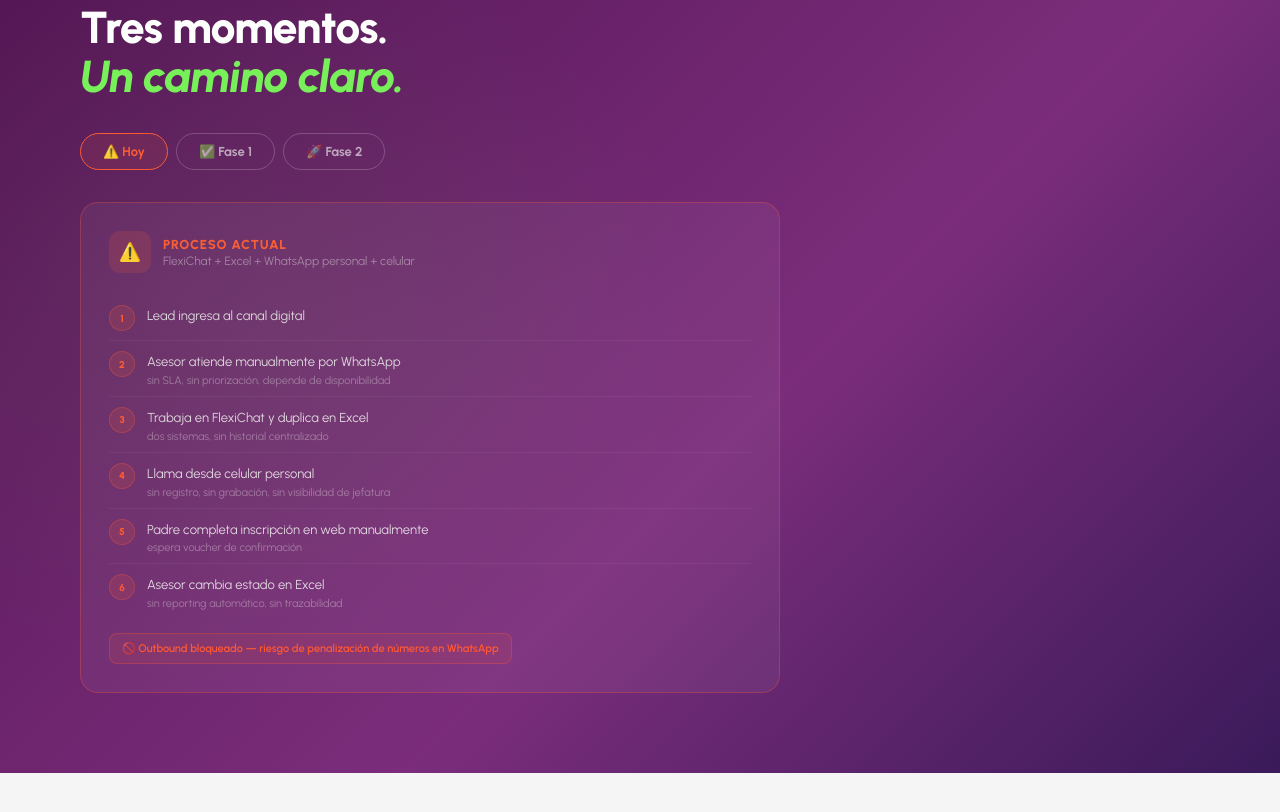
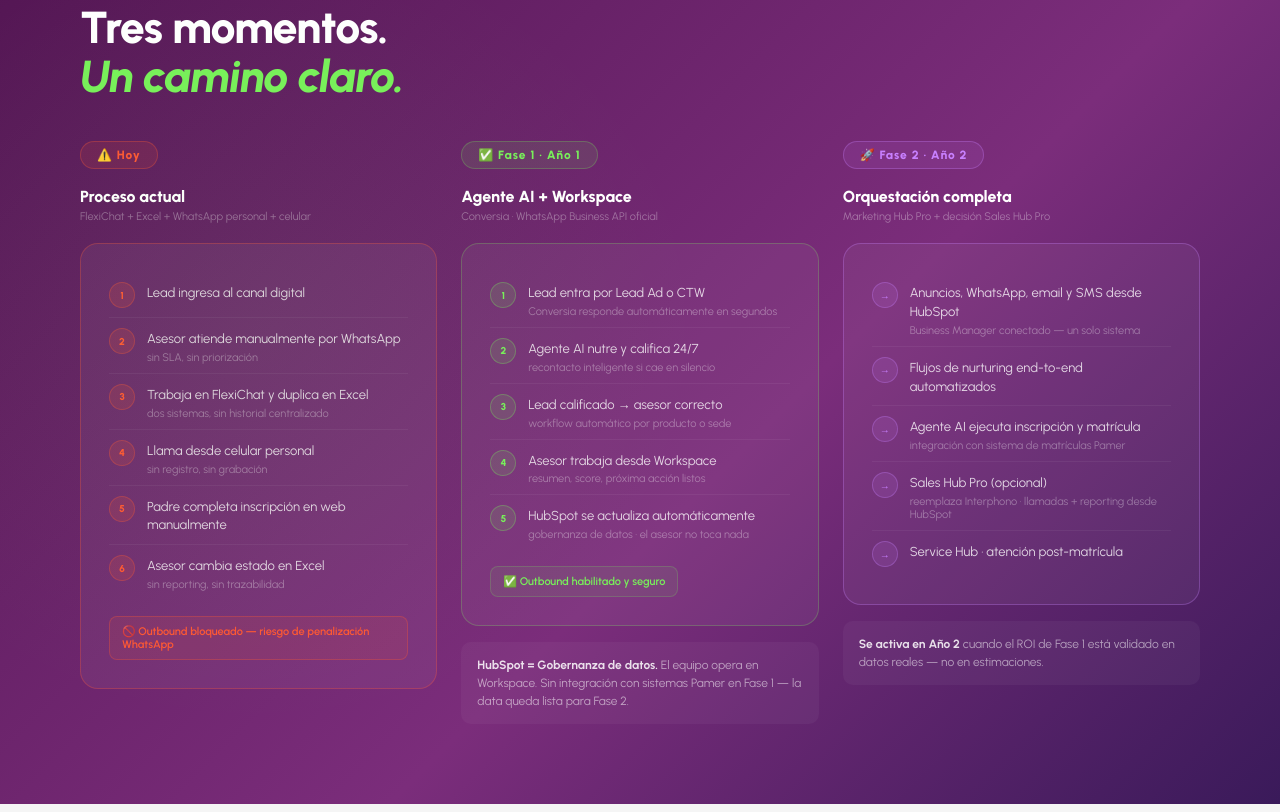
Before and after one commit to eduardoeneque/impulse-docs, a plain HTML site: page pamer-demo-gerencia.html in a window 1280 px wide. Shown: the part 5148-5960 px from the top of the page. Drawn offline with Linux system fonts and the light colour scheme.

Commit message:
Add files via upload

```diff
--- a/pamer-demo-gerencia.html
+++ b/pamer-demo-gerencia.html
@@ -171,16 +171,13 @@
 /* ── PROCESO ── */
 #proceso{background:var(--grad-hero)}
 #proceso::before{content:'';position:absolute;inset:0;background:radial-gradient(ellipse 50% 60% at 20% 50%,rgba(120,240,90,.06) 0%,transparent 70%)}
-.proceso-tabs{display:flex;gap:8px;margin-bottom:32px;margin-top:32px}
-.ptab{padding:10px 22px;border-radius:24px;font-size:13px;font-weight:700;cursor:pointer;border:1.5px solid rgba(255,255,255,.2);color:rgba(255,255,255,.6);transition:.2s;background:transparent}
-.ptab.active-hoy{border-color:var(--coral);color:var(--coral);background:rgba(255,87,51,.1)}
-.ptab.active-f1{border-color:var(--green);color:var(--green);background:rgba(120,240,90,.1)}
-.ptab.active-f2{border-color:#C880FF;color:#C880FF;background:rgba(200,128,255,.1)}
-.proceso-panel{display:none;animation:fadeIn .3s ease}
-.proceso-panel.active{display:grid}
-@keyframes fadeIn{from{opacity:0;transform:translateY(8px)}to{opacity:1;transform:translateY(0)}}
-.proceso-panel.p-hoy{grid-template-columns:1fr;max-width:700px}
-.proceso-panel.p-f1,.proceso-panel.p-f2{grid-template-columns:1fr 1fr;gap:32px}
+.proceso-grid{display:grid;grid-template-columns:repeat(3,1fr);gap:24px;margin-top:40px}
+.pcol-label{display:inline-flex;align-items:center;gap:8px;padding:6px 16px;border-radius:20px;font-size:12px;font-weight:800;letter-spacing:.08em;margin-bottom:18px}
+.pcol-label.red{background:rgba(255,87,51,.12);color:var(--coral);border:1px solid rgba(255,87,51,.3)}
+.pcol-label.green{background:rgba(120,240,90,.1);color:var(--green);border:1px solid rgba(120,240,90,.25)}
+.pcol-label.purple{background:rgba(200,128,255,.1);color:#C880FF;border:1px solid rgba(200,128,255,.3)}
+.pcol-title{font-size:16px;font-weight:800;color:#fff;margin-bottom:4px}
+.pcol-sub{font-size:11px;color:rgba(255,255,255,.35);margin-bottom:20px}
 .flow-card{background:rgba(255,255,255,.05);border-radius:18px;padding:28px}
 .flow-card.red-border{border:1px solid rgba(255,87,51,.3)}
 .flow-card.green-border{border:1px solid rgba(120,240,90,.25)}
@@ -258,7 +255,7 @@
 
 /* ── RESPONSIVE ── */
 @media(max-width:900px){
-  .hero-stats,.tl-items,.cierre-steps,.propuesta-grid,.coi-grid,.impulse-grid,.conversia-grid,.sl-layout,.proceso-panel.p-f1,.proceso-panel.p-f2{grid-template-columns:1fr}
+  .hero-stats,.tl-items,.cierre-steps,.propuesta-grid,.coi-grid,.impulse-grid,.conversia-grid,.sl-layout,.proceso-grid{grid-template-columns:1fr}
   section{padding:80px 28px 60px}
   nav{padding:0 20px}
   .nav-links{display:none}
@@ -640,107 +637,65 @@
   <div class="section-label label-green">06 · El proceso</div>
   <h2 class="section-title" style="color:#fff">Tres momentos.<br/><em style="font-style:italic;color:var(--green)">Un camino claro.</em></h2>
 
-  <div class="proceso-tabs">
-    <div class="ptab active-hoy" onclick="showProceso('hoy',this)">⚠️ Hoy</div>
-    <div class="ptab" onclick="showProceso('f1',this)">✅ Fase 1</div>
-    <div class="ptab" onclick="showProceso('f2',this)">🚀 Fase 2</div>
-  </div>
+  <div class="proceso-grid">
 
-  <!-- HOY -->
-  <div class="proceso-panel p-hoy active" id="panel-hoy">
-    <div class="flow-card red-border">
-      <div class="flow-header">
-        <div class="flow-icon red">⚠️</div>
-        <div>
-          <div class="flow-title red">Proceso actual</div>
-          <div style="font-size:12px;color:rgba(255,255,255,.4);margin-top:2px">FlexiChat + Excel + WhatsApp personal + celular</div>
+    <!-- COL 1: HOY -->
+    <div>
+      <div class="pcol-label red">⚠️ Hoy</div>
+      <div class="pcol-title">Proceso actual</div>
+      <div class="pcol-sub">FlexiChat + Excel + WhatsApp personal + celular</div>
+      <div class="flow-card red-border">
+        <div class="flow-steps-list">
+          <div class="fstep"><div class="fdot red">1</div><div><div class="fstep-text">Lead ingresa al canal digital</div></div></div>
+          <div class="fstep"><div class="fdot red">2</div><div><div class="fstep-text">Asesor atiende manualmente por WhatsApp</div><div class="fstep-note">sin SLA, sin priorización</div></div></div>
+          <div class="fstep"><div class="fdot red">3</div><div><div class="fstep-text">Trabaja en FlexiChat y duplica en Excel</div><div class="fstep-note">dos sistemas, sin historial centralizado</div></div></div>
+          <div class="fstep"><div class="fdot red">4</div><div><div class="fstep-text">Llama desde celular personal</div><div class="fstep-note">sin registro, sin grabación</div></div></div>
+          <div class="fstep"><div class="fdot red">5</div><div><div class="fstep-text">Padre completa inscripción en web manualmente</div></div></div>
+          <div class="fstep"><div class="fdot red">6</div><div><div class="fstep-text">Asesor cambia estado en Excel</div><div class="fstep-note">sin reporting, sin trazabilidad</div></div></div>
         </div>
+        <div class="warning-pill" style="margin-top:16px">🚫 Outbound bloqueado — riesgo de penalización WhatsApp</div>
       </div>
-      <div class="flow-steps-list">
-        <div class="fstep"><div class="fdot red">1</div><div><div class="fstep-text">Lead ingresa al canal digital</div></div></div>
-        <div class="fstep"><div class="fdot red">2</div><div><div class="fstep-text">Asesor atiende manualmente por WhatsApp</div><div class="fstep-note">sin SLA, sin priorización, depende de disponibilidad</div></div></div>
-        <div class="fstep"><div class="fdot red">3</div><div><div class="fstep-text">Trabaja en FlexiChat y duplica en Excel</div><div class="fstep-note">dos sistemas, sin historial centralizado</div></div></div>
-        <div class="fstep"><div class="fdot red">4</div><div><div class="fstep-text">Llama desde celular personal</div><div class="fstep-note">sin registro, sin grabación, sin visibilidad de jefatura</div></div></div>
-        <div class="fstep"><div class="fdot red">5</div><div><div class="fstep-text">Padre completa inscripción en web manualmente</div><div class="fstep-note">espera voucher de confirmación</div></div></div>
-        <div class="fstep"><div class="fdot red">6</div><div><div class="fstep-text">Asesor cambia estado en Excel</div><div class="fstep-note">sin reporting automático, sin trazabilidad</div></div></div>
+    </div>
+
+    <!-- COL 2: FASE 1 -->
+    <div>
+      <div class="pcol-label green">✅ Fase 1 · Año 1</div>
+      <div class="pcol-title">Agente AI + Workspace</div>
+      <div class="pcol-sub">Conversia · WhatsApp Business API oficial</div>
+      <div class="flow-card green-border" style="margin-bottom:14px">
+        <div class="flow-steps-list">
+          <div class="fstep"><div class="fdot green">1</div><div><div class="fstep-text">Lead entra por Lead Ad o CTW</div><div class="fstep-note">Conversia responde automáticamente en segundos</div></div></div>
+          <div class="fstep"><div class="fdot green">2</div><div><div class="fstep-text">Agente AI nutre y califica 24/7</div><div class="fstep-note">recontacto inteligente si cae en silencio</div></div></div>
+          <div class="fstep"><div class="fdot green">3</div><div><div class="fstep-text">Lead calificado → asesor correcto</div><div class="fstep-note">workflow automático por producto o sede</div></div></div>
+          <div class="fstep"><div class="fdot green">4</div><div><div class="fstep-text">Asesor trabaja desde Workspace</div><div class="fstep-note">resumen, score, próxima acción listos</div></div></div>
+          <div class="fstep"><div class="fdot green">5</div><div><div class="fstep-text">HubSpot se actualiza automáticamente</div><div class="fstep-note">gobernanza de datos · el asesor no toca nada</div></div></div>
+        </div>
+        <div class="safe-pill" style="margin-top:16px">✅ Outbound habilitado y seguro</div>
       </div>
-      <div class="warning-pill">🚫 Outbound bloqueado — riesgo de penalización de números en WhatsApp</div>
+      <div class="hub-note">
+        <strong>HubSpot = Gobernanza de datos.</strong> El equipo opera en Workspace. Sin integración con sistemas Pamer en Fase 1 — la data queda lista para Fase 2.
+      </div>
     </div>
-  </div>
 
-  <!-- FASE 1 -->
-  <div class="proceso-panel p-f1" id="panel-f1" style="display:none">
-    <div class="flow-card green-border">
-      <div class="flow-header">
-        <div class="flow-icon green">🤖</div>
-        <div>
-          <div class="flow-title green">Agente AI + Workspace</div>
-          <div style="font-size:12px;color:rgba(255,255,255,.4);margin-top:2px">Conversia · WhatsApp Business API oficial</div>
-        </div>
-      </div>
-      <div class="flow-steps-list">
-        <div class="fstep"><div class="fdot green">1</div><div><div class="fstep-text">Lead entra por Lead Ad o CTW</div><div class="fstep-note">Conversia responde automáticamente en segundos</div></div></div>
-        <div class="fstep"><div class="fdot green">2</div><div><div class="fstep-text">Agente AI nutre y califica 24/7</div><div class="fstep-note">hace recontacto inteligente si cae en silencio</div></div></div>
-        <div class="fstep"><div class="fdot green">3</div><div><div class="fstep-text">Lead calificado → asignado al asesor correcto</div><div class="fstep-note">workflow automático por producto, sede o criterio</div></div></div>
-        <div class="fstep"><div class="fdot green">4</div><div><div class="fstep-text">Asesor trabaja desde Workspace</div><div class="fstep-note">Insights listos: resumen, score, próxima acción</div></div></div>
-        <div class="fstep"><div class="fdot green">5</div><div><div class="fstep-text">Agente CRM actualiza HubSpot automáticamente</div><div class="fstep-note">sin que el asesor toque nada — gobernanza de datos</div></div></div>
-      </div>
-      <div class="safe-pill">✅ WhatsApp Business API oficial · Outbound habilitado y seguro</div>
-    </div>
+    <!-- COL 3: FASE 2 -->
     <div>
-      <div class="flow-card green-border" style="margin-bottom:16px">
-        <h4 style="font-size:13px;font-weight:700;color:var(--green);margin-bottom:12px">💼 Workspace — el espacio del asesor</h4>
+      <div class="pcol-label purple">🚀 Fase 2 · Año 2</div>
+      <div class="pcol-title">Orquestación completa</div>
+      <div class="pcol-sub">Marketing Hub Pro + decisión Sales Hub Pro</div>
+      <div class="flow-card purple-border" style="margin-bottom:14px">
         <div class="flow-steps-list">
-          <div class="fstep"><div class="fdot green">→</div><div><div class="fstep-text">Conversaciones activas en un solo lugar</div></div></div>
-          <div class="fstep"><div class="fdot green">→</div><div><div class="fstep-text">Panel de Insights por lead (score, contexto, acción)</div></div></div>
-          <div class="fstep"><div class="fdot green">→</div><div><div class="fstep-text">Registro de actividades: llamadas, notas, adjuntos</div></div></div>
-          <div class="fstep"><div class="fdot green">→</div><div><div class="fstep-text">Pipeline ordenado con alertas de seguimiento</div></div></div>
-          <div class="fstep"><div class="fdot green">→</div><div><div class="fstep-text">Dashboard de productividad personal</div></div></div>
+          <div class="fstep"><div class="fdot purple">→</div><div><div class="fstep-text">Anuncios, WhatsApp, email y SMS desde HubSpot</div><div class="fstep-note">Business Manager conectado — un solo sistema</div></div></div>
+          <div class="fstep"><div class="fdot purple">→</div><div><div class="fstep-text">Flujos de nurturing end-to-end automatizados</div></div></div>
+          <div class="fstep"><div class="fdot purple">→</div><div><div class="fstep-text">Agente AI ejecuta inscripción y matrícula</div><div class="fstep-note">integración con sistema de matrículas Pamer</div></div></div>
+          <div class="fstep"><div class="fdot purple">→</div><div><div class="fstep-text">Sales Hub Pro (opcional)</div><div class="fstep-note">reemplaza Interphono · llamadas + reporting desde HubSpot</div></div></div>
+          <div class="fstep"><div class="fdot purple">→</div><div><div class="fstep-text">Service Hub · atención post-matrícula</div></div></div>
         </div>
       </div>
       <div class="hub-note">
-        <strong>HubSpot en Fase 1 = Gobernanza de datos.</strong> El equipo de ventas opera en Workspace (Conversia). Toda la data se replica en tiempo real en HubSpot CRM. Ninguna integración con sistemas propios de Pamer en esta fase. La data queda lista y limpia para cuando se active la Fase 2.
+        <strong>Se activa en Año 2</strong> cuando el ROI de Fase 1 está validado en datos reales — no en estimaciones.
       </div>
     </div>
-  </div>
 
-  <!-- FASE 2 -->
-  <div class="proceso-panel p-f2" id="panel-f2" style="display:none">
-    <div class="flow-card purple-border">
-      <div class="flow-header">
-        <div class="flow-icon purple">🚀</div>
-        <div>
-          <div class="flow-title purple">Marketing Hub Pro · Año 2</div>
-          <div style="font-size:12px;color:rgba(255,255,255,.4);margin-top:2px">Orquestación completa desde HubSpot</div>
-        </div>
-      </div>
-      <div class="flow-steps-list">
-        <div class="fstep"><div class="fdot purple">→</div><div><div class="fstep-text">Anuncios, WhatsApp, email y SMS orquestados desde HubSpot</div><div class="fstep-note">Business Manager conectado — todo en un solo sistema</div></div></div>
-        <div class="fstep"><div class="fdot purple">→</div><div><div class="fstep-text">Flujos de nurturing automatizados end-to-end</div></div></div>
-        <div class="fstep"><div class="fdot purple">→</div><div><div class="fstep-text">Agente AI con Tools autónomos</div><div class="fstep-note">el agente puede ejecutar el proceso de inscripción y matrícula</div></div></div>
-        <div class="fstep"><div class="fdot purple">→</div><div><div class="fstep-text">Integración con sistema de matrículas de Pamer</div><div class="fstep-note">desarrollo de APP e integraciones nativas en HubSpot</div></div></div>
-        <div class="fstep"><div class="fdot purple">→</div><div><div class="fstep-text">Bases para HubSpot Service Hub</div><div class="fstep-note">atención a estudiantes matriculados desde la misma plataforma</div></div></div>
-      </div>
-    </div>
-    <div class="flow-card purple-border">
-      <div class="flow-header">
-        <div class="flow-icon purple">📞</div>
-        <div>
-          <div class="flow-title purple">Sales Hub Pro · Decisión opcional</div>
-          <div style="font-size:12px;color:rgba(255,255,255,.4);margin-top:2px">Si el equipo quiere operar desde HubSpot</div>
-        </div>
-      </div>
-      <div class="flow-steps-list">
-        <div class="fstep"><div class="fdot purple">→</div><div><div class="fstep-text">Llamadas desde HubSpot con registro automático</div><div class="fstep-note">reemplaza Interphono — todo queda grabado y registrado</div></div></div>
-        <div class="fstep"><div class="fdot purple">→</div><div><div class="fstep-text">Plantillas de WhatsApp y correo desde HubSpot</div></div></div>
-        <div class="fstep"><div class="fdot purple">→</div><div><div class="fstep-text">Automatizaciones avanzadas de seguimiento</div></div></div>
-        <div class="fstep"><div class="fdot purple">→</div><div><div class="fstep-text">Reportes de productividad, cuotas y pipeline por asesor</div></div></div>
-        <div class="fstep"><div class="fdot purple">→</div><div><div class="fstep-text">Revenue reporting avanzado: CAC, LTV, conversión por etapa</div></div></div>
-      </div>
-      <div class="hub-note" style="margin-top:14px">
-        <strong>Se activa en el Año 2</strong> — cuando el ROI de Fase 1 ya está validado en datos reales. Sales Hub Pro tiene sentido <strong>si Pamer decide unificar toda la operación comercial en HubSpot</strong>. Si el equipo prefiere continuar en Workspace, no es necesario.
-      </div>
-    </div>
   </div>
 </div>
 </section>
@@ -873,15 +828,6 @@
 },{threshold:0.5});
 bars.forEach(b=>barIO.observe(b));
 
-// Process tabs
-function showProceso(tab,el){
-  document.querySelectorAll('.proceso-panel').forEach(p=>p.style.display='none');
-  document.querySelectorAll('.ptab').forEach(t=>{
-    t.className='ptab';
-  });
-  document.getElementById('panel-'+tab).style.display='grid';
-  el.className='ptab active-'+tab;
-}
 
 // Counter animation
 function animateCounter(el,target,duration=1800){
@@ -907,8 +853,6 @@
 const sl=document.getElementById('social');
 if(sl)counterIO.observe(sl);
 
-// Fix: proceso panel initial state
-document.getElementById('panel-hoy').style.display='grid';
 </script>
 </body>
 </html>
```
